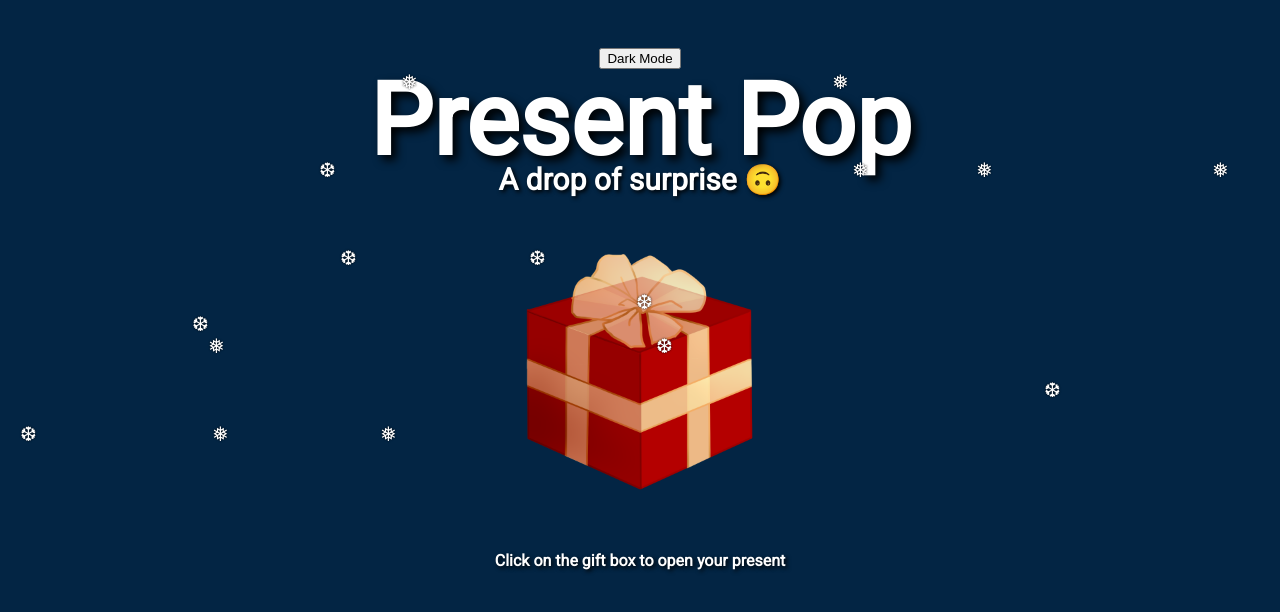
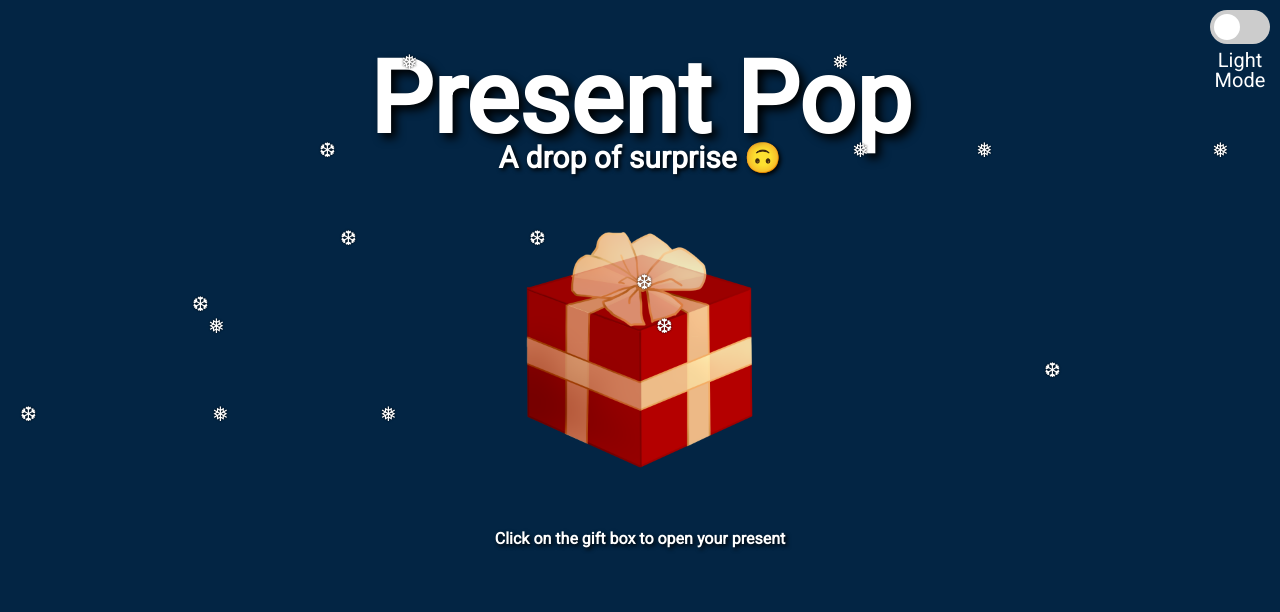
Before and after one commit to thekkathy/Present-Pop, a React (Create React App) app in the folder client/: page /openPresent in a window 1280 px wide. Shown: the top 612 px of the page. Built offline with nearby package versions, Linux system fonts and the light colour scheme; no server answers.

Commit message:
light/dark mode button

```diff
--- a/client/src/components/CSS/Header.css
+++ b/client/src/components/CSS/Header.css
@@ -1,3 +1,7 @@
+.body {
+    margin:0;
+    padding:0;
+}
 .navbar {
     margin: 0px;
     padding: 0px;
@@ -5,7 +9,7 @@
     list-style-type: none;
     width: 100%;
     /*background-color:#A31621;*/
-    line-height: 1.6em;
+    line-height: 1em;
     font-size: 20px;
     text-shadow: none;
 }
--- a/client/src/components/CSS/OpenPresent.css
+++ b/client/src/components/CSS/OpenPresent.css
@@ -8,9 +8,9 @@ body {
     text-align: center;
 }
 
-div {
+/* div {
     margin-top: 20px;
-}
+} */
 
 .snowflake {
     color: #fff;
--- a/client/src/components/CSS/ToggleMode.css
+++ b/client/src/components/CSS/ToggleMode.css
@@ -0,0 +1,59 @@
+ .theme-switch-wrapper {
+    align-items: center;
+    float: right;
+    margin: 10px 10px 0px 0px;
+    /*text-shadow: none;*/
+}
+/* .toggleBackground {
+    display: block;
+    color:#FCF7F8;
+    font-size: 30px;
+  } */
+  .theme-switch {
+    display: inline-block;
+    height: 34px;
+    position: relative;
+    width: 60px;
+  }
+
+  .theme-switch input {
+    display:none;
+  }
+
+  .slider {
+    background-color: #ccc;
+    bottom: 0;
+    cursor: pointer;
+    left: 0;
+    position: absolute;
+    right: 0;
+    top: 0;
+    transition: .4s;
+  }
+
+  .slider:before {
+    background-color: #fff;
+    bottom: 4px;
+    content: "";
+    height: 26px;
+    left: 4px;
+    position: absolute;
+    transition: .4s;
+    width: 26px;
+  }
+
+  input:checked + .slider {
+    background-color: #4775a0;
+  }
+
+  input:checked + .slider:before {
+    transform: translateX(26px);
+  }
+
+  .slider.round {
+    border-radius: 34px;
+  }
+
+  .slider.round:before {
+    border-radius: 50%;
+  }
--- a/client/src/components/ToggleMode.js
+++ b/client/src/components/ToggleMode.js
@@ -23,18 +23,34 @@ class ToggleMode extends React.Component {
     render() {
         return (
             <div>
-                <button
+                {/* <button
                     onClick={() => this.setState({ light: !this.state.light })}
                     className="toggleBackground">
                     {this.state.light ?
-                        "Light Mode" :
-                        "Dark Mode"
+                        "Dark Mode" :
+                        "Light Mode"
                     }
                 </button>
                 {this.state.light ?
                     this.renderLight :
                     this.renderDark
-                }
+                } */}
+                <div className="theme-switch-wrapper">
+                    <label className="theme-switch" for="checkbox">
+                        <input type="checkbox" id="checkbox"
+                            onClick={() => this.setState({ light: !this.state.light })}
+                            className="toggleBackground"/>
+
+                        <div className="slider round"></div>
+                        <br></br><br></br>
+                        <div className="toggleName">
+                            {this.state.light ?
+                                "Dark Mode" :
+                                "Light Mode"
+                            }
+                        </div>
+                    </label>
+                </div>
             </div>
         );
     }
```
